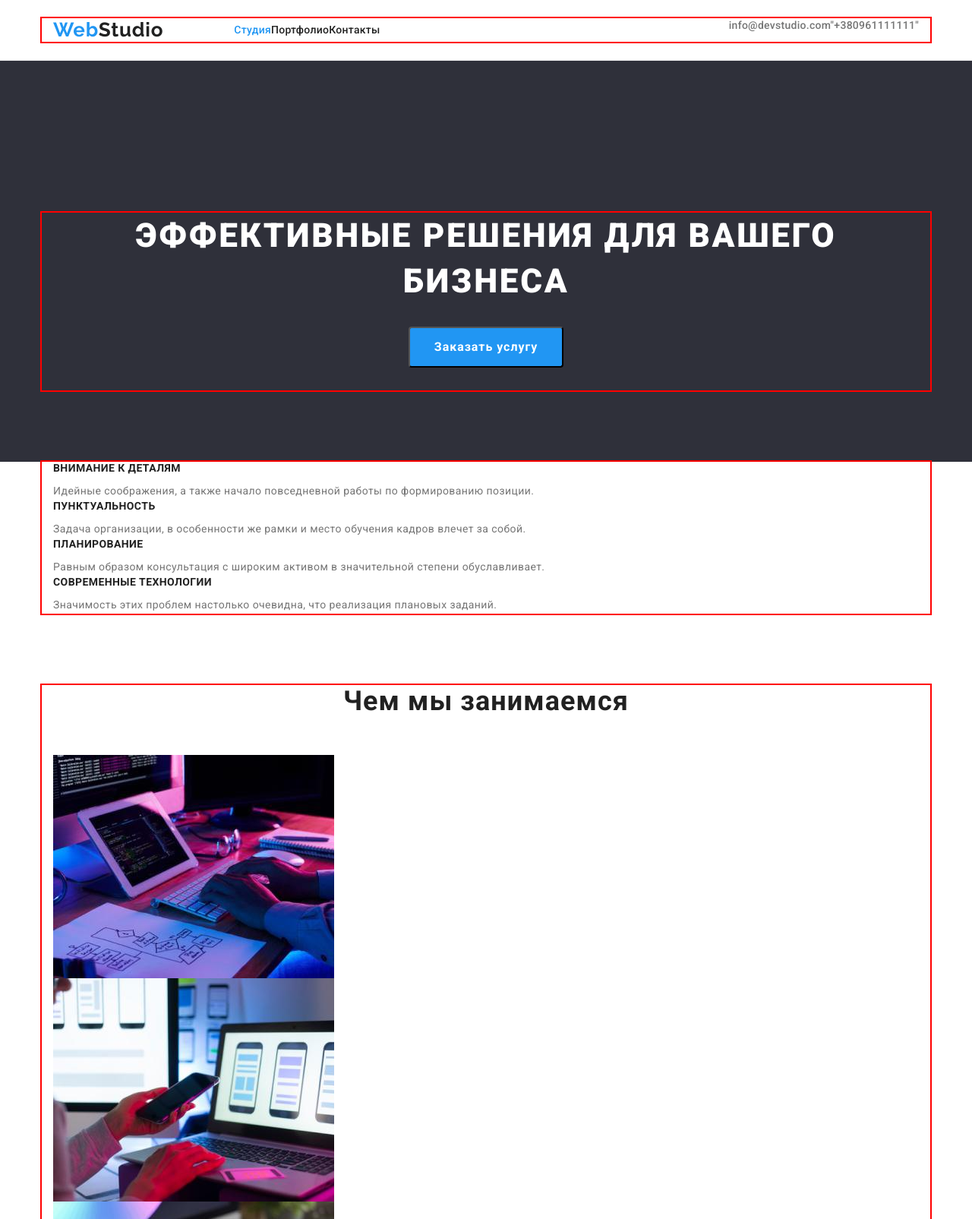
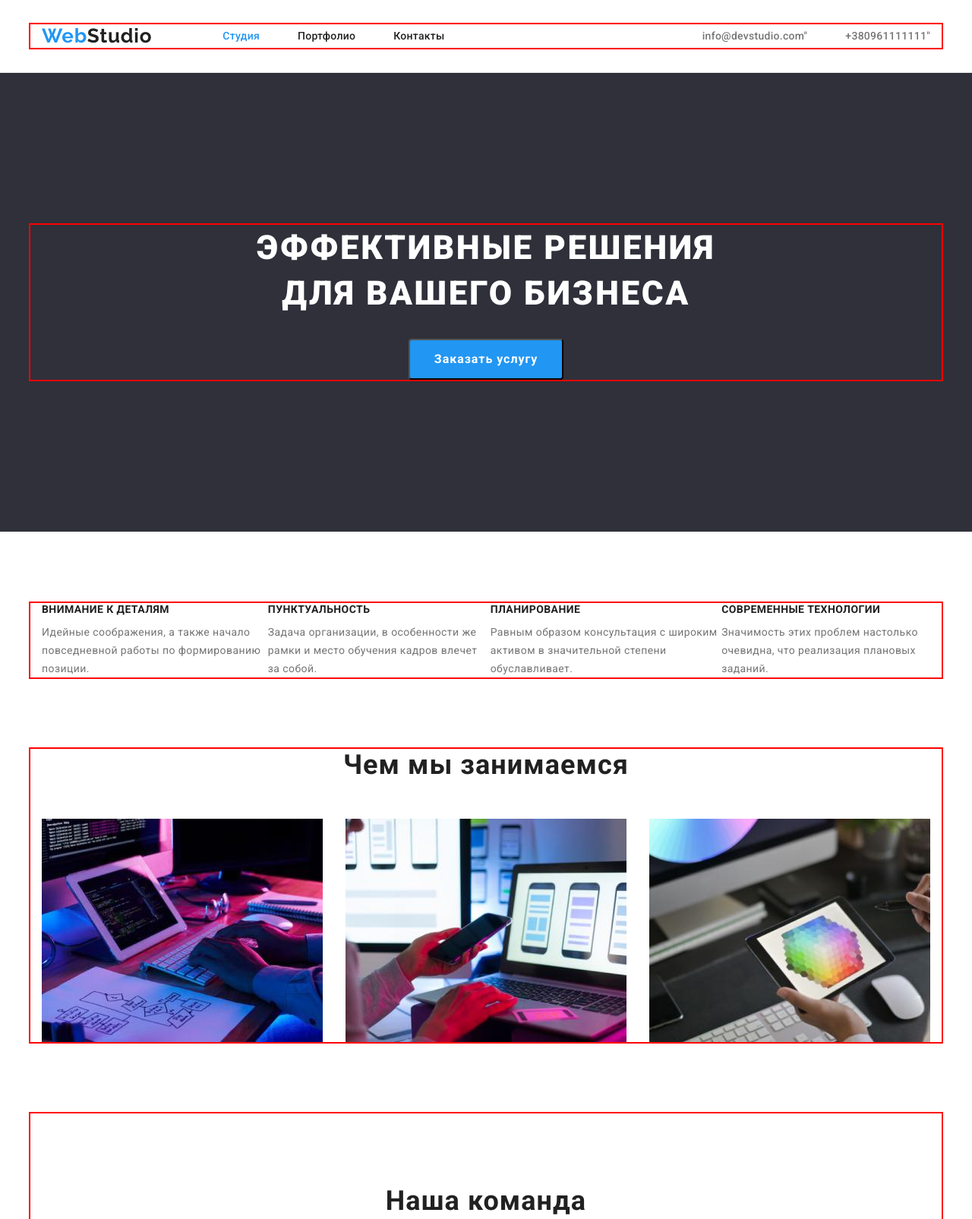
Before and after one commit to Victor8825/goit-markup-hw-03, a plain HTML site: page index.html in a window 1280 px wide. Shown: the top 1605 px of the page at 76% size. Drawn offline with Linux system fonts and the light colour scheme.

Commit message:
наша команда ступор

```diff
--- a/css/styles.css
+++ b/css/styles.css
@@ -1,5 +1,6 @@
 :root {
-  --section-margin-bottom: 94px;
+  --card-set-gap: 30px;
+  --section-padding-bottom: 94px;
   --title-text-color: #212121;
   --text-color: #757575;
   --background-hero-color: #2f303a;
@@ -40,18 +41,17 @@ body {
   background-color: var(--background-color);
 }
 
-/* nav-link продолжай */
-
 .container {
-  width: 1170px;
+  width: 1200px;
   padding-left: 15px;
   padding-right: 15px;
-  margin: 0 auto;
+  margin-left: auto;
+  margin-right: auto;
   outline: 2px solid red;
 }
 
 .section {
-  padding-bottom: var(--section-margin-bottom);
+  padding-top: var(--section-padding-bottom);
 }
 
 .visually-hidden {
@@ -73,18 +73,14 @@ body {
 
 /*--------------HEADER------------*/
 .header {
-  padding-top: 24px;
-  padding-bottom: 24px;
+  padding-top: 32px;
+  padding-bottom: 32px;
   border-bottom: 1px solid #ececec;
 }
 
 .header-wrap {
   display: flex;
-}
-
-.header-contacts {
-  display: flex;
-  margin-left: auto;
+  align-items: center;
 }
 
 .logo {
@@ -107,6 +103,11 @@ body {
   text-decoration-line: none;
 }
 
+.link:hover,
+.link:focus {
+  color: var(--accent-color);
+}
+
 .nav-list {
   display: flex;
   align-items: center;
@@ -127,8 +128,13 @@ body {
   color: var(--title-text-color);
 }
 
-.nav-link + .nav-link {
+.nav-item + .nav-item {
   margin-left: 50px;
+}
+
+.header-contacts {
+  display: flex;
+  margin-left: auto;
 }
 
 .nav-auth-link {
@@ -140,6 +146,10 @@ body {
   color: var(--text-color);
 }
 
+.mail {
+  margin-right: 50px;
+}
+
 .current {
   color: var(--accent-color);
 }
@@ -148,14 +158,16 @@ body {
 /* ---------------hero------------------------ */
 .hero {
   padding-top: 200px;
-
+  padding-bottom: 200px;
   text-align: center;
 
   background-color: var(--background-hero-color);
 }
 .hero-title {
-  margin-bottom: 30px;
+  margin-left: auto;
+  margin-right: auto;
 
+  width: 696px;
   font-weight: 900;
   font-size: 44px;
   line-height: calc(60 / 44);
@@ -168,7 +180,7 @@ body {
 .hero-btn {
   border-radius: 4px;
   padding: 10px 32px;
-  margin-bottom: 30px;
+  margin-top: 30px;
   min-width: 200px;
 
   cursor: pointer;
@@ -183,6 +195,10 @@ body {
 }
 
 /* -------------------features---------------- */
+.features-list {
+  display: flex;
+}
+
 .features-title {
   margin-bottom: 10px;
 
@@ -203,6 +219,16 @@ body {
   color: var(--text-color);
 }
 /* -----------------section about------------ */
+.about-list {
+  display: flex;
+  margin-left: calc(-1 * var(--card-set-gap));
+}
+
+.about-list > .about-item {
+  flex-basis: calc(100% / 3 - var(--card-set-gap));
+  margin-left: var(--card-set-gap);
+}
+
 .about-title {
   margin-bottom: 50px;
 
@@ -216,7 +242,12 @@ body {
 }
 
 /* ------------------наша команда----------------- */
+.team {
+  padding-bottom: 94px;
+}
+
 .team-title {
+  padding-top: 94px;
   margin-bottom: 50px;
 
   font-weight: 700;
@@ -227,26 +258,36 @@ body {
 
   color: var(--title-text-color);
 }
+.team-list {
+  display: flex;
+}
+.team-item:last-child {
+  margin-right: 30px;
+  border-radius: 0px 0px 4px 4px;
+}
+
 .team-names {
-  margin-bottom: 10px;
-
   font-weight: 500;
   font-size: 16px;
   line-height: calc(19 / 16);
   letter-spacing: 0.03em;
+  text-align: center;
 
   color: var(--title-text-color);
 }
 .team-position {
+  margin-top: 10px;
   font-size: 16px;
   line-height: calc(19 / 16);
   letter-spacing: 0.03em;
+  text-align: center;
 
   color: var(--text-color);
 }
 
 .team-content {
   padding-top: 30px;
+  padding-bottom: 30px;
 }
 
 /*------------------ buttons----------------- */
@@ -322,7 +363,3 @@ body {
 
   color: var(--additional-font-color);
 }
-.link:hover,
-.link:focus {
-  color: var(--accent-color);
-}
--- a/index.html
+++ b/index.html
@@ -20,21 +20,29 @@
         <nav class="nav">
           <a href="" class="header-logo logo"><span class="accent">Web</span>Studio</a>
           <ul class="nav-list list">
-            <li><a class="nav-link link current" href="./index.html">Студия</a></li>
-            <li><a class="nav-link link" href="./portfolio.html">Портфолио</a></li>
-            <li><a class="nav-link link" href="">Контакты</a></li>
+            <li class="nav-item">
+              <a class="nav-link link current" href="./index.html">Студия</a>
+            </li>
+            <li class="nav-item">
+              <a class="nav-link link" href="./portfolio.html">Портфолио</a>
+            </li>
+            <li class="nav-item">
+              <a class="nav-link link" href="">Контакты</a>
+            </li>
           </ul>
         </nav>
         <ul class="header-contacts list">
           <li>
-            <a class="nav-auth-link link" href="mailto:info@devstudio.com">info@devstudio.com"</a>
+            <a class="nav-auth-link link mail" href="mailto:info@devstudio.com"
+              >info@devstudio.com"</a
+            >
           </li>
-          <li><a class="nav-auth-link link" href="tel:++380961111111">+380961111111"</a></li>
+          <li><a class="nav-auth-link link tel" href="tel:++380961111111">+380961111111"</a></li>
         </ul>
       </div>
     </header>
     <main>
-      <section class="hero section">
+      <section class="hero">
         <div class="container">
           <h1 class="hero-title">ЭФФЕКТИВНЫЕ РЕШЕНИЯ ДЛЯ ВАШЕГО БИЗНЕСА</h1>
           <button type="button" class="hero-btn">Заказать услугу</button>
```
Also changed, not shown: portfolio.html (+13 -5 lines).
